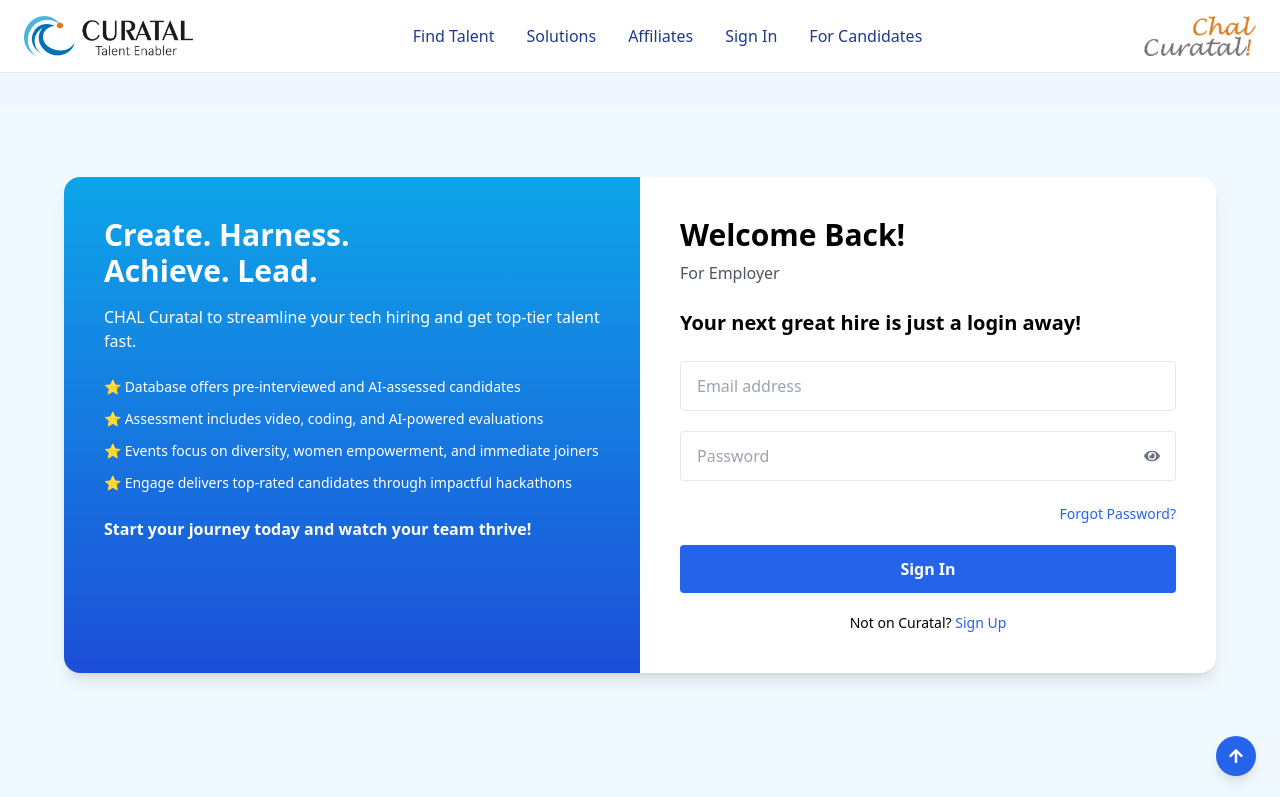
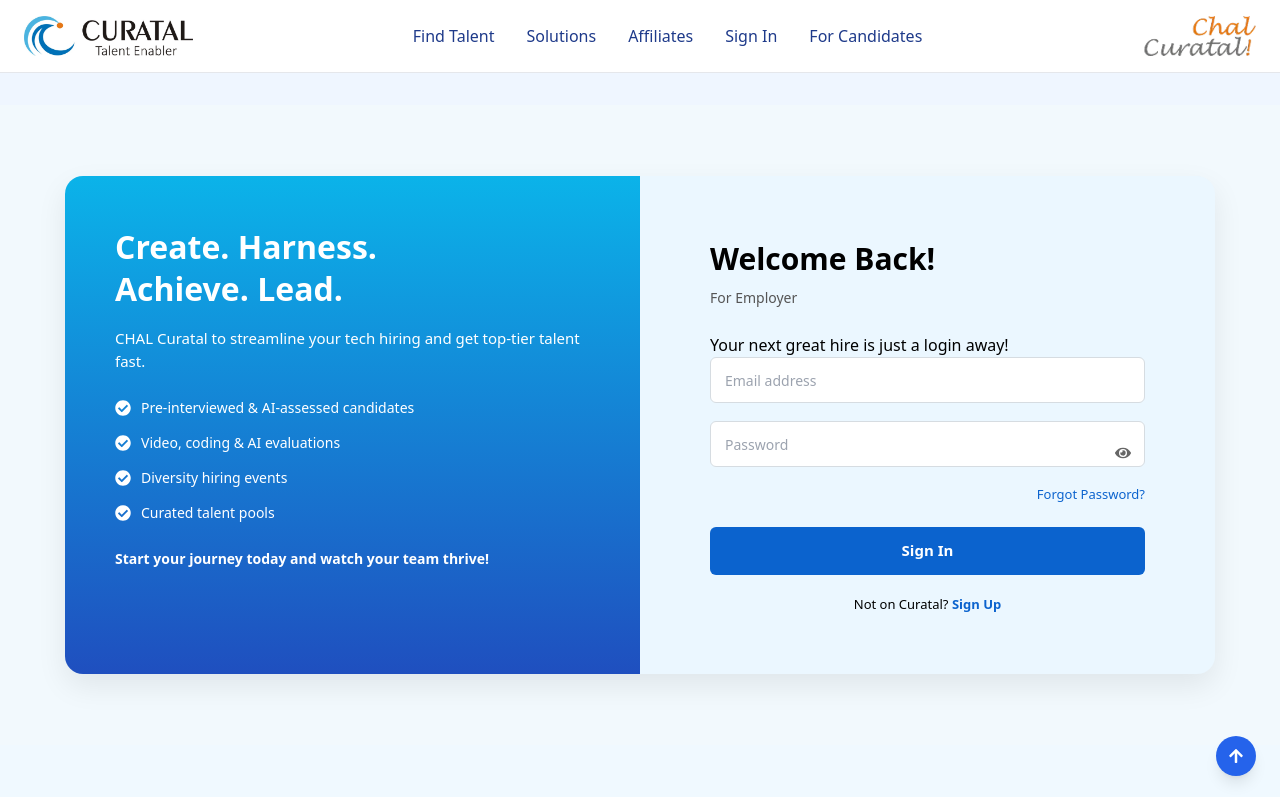
Before and after one commit to Naikharini/Curatal-demo, a React (Vite) app: page /auth/recruiter/login in a window 1280 px wide. Shown: the top 797 px of the page. Built offline with nearby package versions, Linux system fonts and the light colour scheme.

Commit message:
Add EmployerLogin styles and refactor AuthHome icon for sign-in button

```diff
--- a/src/pages/Auth/EmployerAccount.jsx
+++ b/src/pages/Auth/EmployerAccount.jsx
@@ -1,6 +1,7 @@
 import React from "react";
 import { FaUserPlus, FaUser, FaCheckCircle } from "react-icons/fa";
 import { useNavigate } from "react-router-dom";
+
 
 const AuthHome = () => {
   const navigate = useNavigate();
--- /dev/null
+++ b/src/pages/Auth/EmployerLogin.css
@@ -0,0 +1,158 @@
+/* PAGE BACKGROUND */
+.login-page {
+  min-height: 80vh;
+  background: #f2f9fd;
+  display: flex;
+  justify-content: center;
+  align-items: center;
+  padding: 40px 20px;
+}
+
+/* MAIN CARD */
+.login-card {
+  width: 100%;
+  max-width: 1150px;
+  background: rgba(235, 247, 255, 1);
+  border-radius: 18px;
+  display: flex;
+  overflow: hidden;
+  box-shadow: 0 12px 30px rgba(0, 0, 0, 0.08);
+}
+
+/* LEFT PANEL */
+.login-left {
+  width: 50%;
+  padding: 50px;
+  color: #ffffff;
+  background: linear-gradient(180deg, #0bb3e9 0%, #1f4fbf 100%);
+}
+
+.login-left h2 {
+  font-size: 32px;
+  font-weight: 700;
+  line-height: 1.3;
+  margin-bottom: 18px;
+}
+
+.left-desc {
+  font-size: 15px;
+  margin-bottom: 25px;
+}
+
+.login-left ul {
+  list-style: none;
+  padding: 0;
+  margin: 0;
+}
+
+.login-left li {
+  display: flex;
+  align-items: center;
+  font-size: 14px;
+  margin-bottom: 14px;
+}
+
+.login-left li svg {
+  margin-right: 10px;
+  font-size: 16px;
+}
+
+.left-footer {
+  margin-top: 25px;
+  font-weight: 600;
+  font-size: 14px;
+}
+
+/* RIGHT PANEL */
+.login-right {
+  width: 50%;
+  padding: 60px 70px;
+  display: flex;
+  flex-direction: column;
+  justify-content: center;
+}
+
+.login-right h1 {
+  font-size: 30px;
+  font-weight: 700;
+  margin-bottom: 6px;
+}
+
+.sub-title {
+  font-size: 14px;
+  color: #555;
+  margin-bottom: 25px;
+}
+
+/* FORM */
+.login-right form input {
+  width: 100%;
+  height: 46px;
+  border-radius: 6px;
+  border: 1px solid #d6dce1;
+  padding: 0 14px;
+  font-size: 14px;
+  margin-bottom: 18px;
+}
+
+/* PASSWORD FIELD */
+.password-field {
+  position: relative;
+}
+
+.password-field span {
+  position: absolute;
+  right: 14px;
+  top: 50%;
+  transform: translateY(-50%);
+  cursor: pointer;
+  color: #666;
+}
+
+/* FORGOT PASSWORD */
+.forgot {
+  text-align: right;
+  font-size: 13px;
+  color: #0b63ce;
+  margin-bottom: 22px;
+  cursor: pointer;
+}
+
+/* SIGN IN BUTTON */
+.login-btn {
+  width: 100%;
+  height: 48px;
+  background: #0b63ce;
+  color: #ffffff;
+  border: none;
+  border-radius: 6px;
+  font-size: 15px;
+  font-weight: 600;
+  cursor: pointer;
+}
+
+/* SIGN UP */
+.signup-text {
+  text-align: center;
+  font-size: 13px;
+  margin-top: 20px;
+}
+
+.signup-text span {
+  color: #0b63ce;
+  cursor: pointer;
+  font-weight: 600;
+}
+
+/* RESPONSIVE */
+@media (max-width: 900px) {
+  .login-card {
+    flex-direction: column;
+  }
+
+  .login-left,
+  .login-right {
+    width: 100%;
+    padding: 40px;
+  }
+}
--- a/src/pages/Auth/EmployerLogin.jsx
+++ b/src/pages/Auth/EmployerLogin.jsx
@@ -1,117 +1,72 @@
 import React, { useState } from "react";
-import { FaEye, FaEyeSlash } from "react-icons/fa";
+import { FaEye, FaEyeSlash, FaCheckCircle } from "react-icons/fa";
 import { useNavigate } from "react-router-dom";
+import "./EmployerLogin.css";
 
 const EmployerLogin = () => {
   const navigate = useNavigate();
   const [showPassword, setShowPassword] = useState(false);
-  const [formData, setFormData] = useState({
-    email: "",
-    password: "",
-  });
-
-  const handleChange = (e) => {
-    setFormData({ ...formData, [e.target.name]: e.target.value });
-  };
-
-  const handleSubmit = (e) => {
-    e.preventDefault();
-
-    // TEMP LOGIN CHECK (replace with API later)
-    if (formData.email && formData.password) {
-      navigate("/auth/recruiter/account");
-    } else {
-      alert("Please enter email and password");
-    }
-  };
 
   return (
-    <div className="bg-sky-50 min-h-[80vh] flex items-center justify-center px-6">
-      <div className="max-w-6xl w-full grid md:grid-cols-2 bg-white rounded-2xl shadow-lg overflow-hidden">
+    <div className="login-page">
+      <div className="login-card">
 
-        {/* LEFT INFO PANEL */}
-        <div className="bg-gradient-to-b from-sky-500 to-blue-700 text-white p-10 hidden md:block">
-          <h2 className="text-3xl font-bold mb-4">
-            Create. Harness. <br /> Achieve. Lead.
+        {/* LEFT PANEL */}
+        <div className="login-left">
+          <h2>
+            Create. Harness. <br />
+            Achieve. Lead.
           </h2>
 
-          <p className="mb-6">
+          <p className="left-desc">
             CHAL Curatal to streamline your tech hiring and get top-tier talent fast.
           </p>
 
-          <ul className="space-y-3 text-sm">
-            <li>⭐ Database offers pre-interviewed and AI-assessed candidates</li>
-            <li>⭐ Assessment includes video, coding, and AI-powered evaluations</li>
-            <li>⭐ Events focus on diversity, women empowerment, and immediate joiners</li>
-            <li>⭐ Engage delivers top-rated candidates through impactful hackathons</li>
+          <ul>
+            <li><FaCheckCircle /> Pre-interviewed & AI-assessed candidates</li>
+            <li><FaCheckCircle /> Video, coding & AI evaluations</li>
+            <li><FaCheckCircle /> Diversity hiring events</li>
+            <li><FaCheckCircle /> Curated talent pools</li>
           </ul>
 
-          <p className="mt-6 font-semibold">
+          <p className="left-footer">
             Start your journey today and watch your team thrive!
           </p>
         </div>
 
-        {/* RIGHT LOGIN FORM */}
-        <div className="p-10 flex flex-col justify-center">
-          <h1 className="text-3xl font-bold mb-2">Welcome Back!</h1>
-          <p className="text-gray-600 mb-6">For Employer</p>
-          <h1 className="text-xl font-semibold mb-6">Your next great hire is just a login away!</h1>
+        {/* RIGHT PANEL */}
+        <div className="login-right">
+          <h1>Welcome Back!</h1>
+          <p className="sub-title">For Employer</p>
+          <h6>Your next great hire is just a login away!</h6>
 
-          <form onSubmit={handleSubmit} className="space-y-5">
-
-            {/* EMAIL */}
+          <form>
             <input
               type="email"
-              name="email"
               placeholder="Email address"
-              className="w-full border px-4 py-3 rounded focus:outline-none focus:ring-2 focus:ring-blue-500"
-              value={formData.email}
-              onChange={handleChange}
             />
 
-            {/* PASSWORD */}
-            <div className="relative">
+            <div className="password-field">
               <input
                 type={showPassword ? "text" : "password"}
-                name="password"
                 placeholder="Password"
-                className="w-full border px-4 py-3 rounded focus:outline-none focus:ring-2 focus:ring-blue-500"
-                value={formData.password}
-                onChange={handleChange}
               />
-              <span
-                className="absolute right-4 top-1/2 -translate-y-1/2 cursor-pointer text-gray-500"
-                onClick={() => setShowPassword(!showPassword)}
-              >
+              <span onClick={() => setShowPassword(!showPassword)}>
                 {showPassword ? <FaEyeSlash /> : <FaEye />}
               </span>
             </div>
 
-            {/* FORGOT PASSWORD */}
-            <div className="text-right">
-              <button
-                type="button"
-                className="text-blue-600 text-sm hover:underline"
-              >
-                Forgot Password?
-              </button>
+            <div className="forgot">
+              <span>Forgot Password?</span>
             </div>
 
-            {/* SIGN IN BUTTON */}
-            <button
-              type="submit"
-              className="w-full bg-blue-600 text-white py-3 rounded font-semibold hover:bg-blue-700"
-            >
+            <button type="button" className="login-btn">
               Sign In
             </button>
 
-            {/* SIGN UP */}
-            <p className="text-center text-sm mt-4">
+            <p className="signup-text">
               Not on Curatal?{" "}
-              <span
-                className="text-blue-600 cursor-pointer hover:underline"
-                onClick={() => navigate("/auth/recruiter/signup")}
-              >
+              <span onClick={() => navigate("/auth/recruiter/signup")}>
                 Sign Up
               </span>
             </p>
--- a/src/pages/Home/AuthHome.jsx
+++ b/src/pages/Home/AuthHome.jsx
@@ -1,5 +1,5 @@
 import React from "react";
-import { FaUserPlus, FaSignInAlt, FaCheckCircle } from "react-icons/fa";
+import { FaUserPlus, FaUser, FaCheckCircle } from "react-icons/fa";
 import { useNavigate } from "react-router-dom";
 import "./authHome.css";
 
@@ -43,7 +43,7 @@
             </div>
 
             <button onClick={() => navigate("/auth/recruiter/login")}>
-              <FaSignInAlt /> Sign In
+              <FaUser /> Sign In
             </button>
           </div>
 
```
